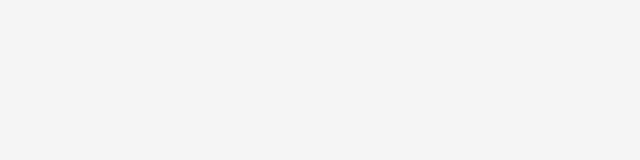
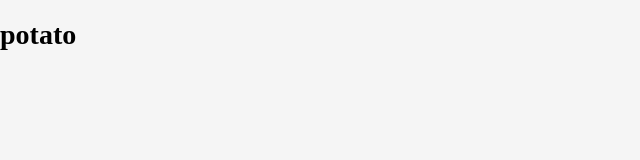
Before and after one commit to gbrissi/my-library, a React (Vite) app in the folder my-library-project/: page /potato in a window 1280 px wide. Before the commit this address had no page. Shown: the top 160 px of the page, without its empty margins (0-640 px from the left). Built offline with nearby package versions, Linux system fonts and the light colour scheme.

Commit message:
react-router-header

```diff
--- a/my-library-project/src/components/Header.tsx
+++ b/my-library-project/src/components/Header.tsx
@@ -1,5 +1,6 @@
 import React from 'react';
 import {useState} from 'react';
+import {Link} from 'react-router-dom'
 
 import {makeStyles, styled} from '@mui/material/styles';
 
@@ -60,7 +61,6 @@ const Header = () => {
                 iconaftertransform={'rotate(-45deg) translate(35px, 35px)'}
               >
               </HamburguerIcon>
-
               <SwipeableDrawer
                 anchor='right'
                 open={true}
@@ -73,9 +73,9 @@ const Header = () => {
               >
                 <DrawerContainer>
                   <DrawerHeading>Menu</DrawerHeading>
-                  <DrawerItem>Potato</DrawerItem>
-                  <DrawerItem>Beans</DrawerItem>
-                  <DrawerItem>Lettuce</DrawerItem>
+                  <DrawerItem to='/potato'>Potato</DrawerItem>
+                  <DrawerItem to='/beans'>Beans</DrawerItem>
+                  <DrawerItem to='/lettuce'>Lettuce</DrawerItem>
                 </DrawerContainer>
               </SwipeableDrawer>
             </div>
@@ -153,7 +153,8 @@ const DrawerContainer = styled(Container)`
   height: 100%;
 `
 
-const DrawerItem = styled('a')`
+const DrawerItem = styled(Link)`
+  text-decoration: none;
   cursor: pointer;
   font-size: 1.2rem;
   color: white;
--- a/my-library-project/src/main.tsx
+++ b/my-library-project/src/main.tsx
@@ -13,6 +13,9 @@ ReactDOM.createRoot(document.getElementById('root')!).render(
     <BrowserRouter>
       <Routes>
         <Route path='/' element={<App/>}/>
+        <Route path='/potato' element={<h1>potato</h1>}/>
+        <Route path='/beans' element={<h1>beans</h1>}/>
+        <Route path='/lettuce' element={<h1>lettuce</h1>}/>
       </Routes>
     </BrowserRouter>
   </React.StrictMode>
```
